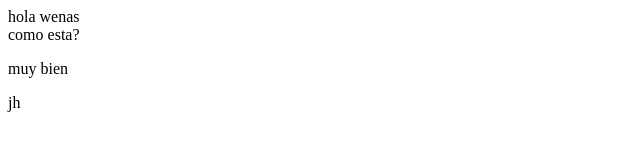
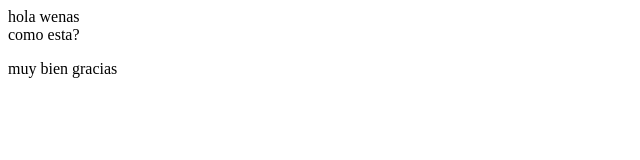
Before and after one commit to spring332/hola, a plain HTML site: page index.html in a window 1280 px wide. Shown: the full height of the page, 0-640 px from the left. Drawn offline with Linux system fonts and the light colour scheme.

Commit message:
hola alfin termine este curso

```diff
--- a/index.html
+++ b/index.html
@@ -14,10 +14,7 @@
         como esta?
     </article>
     <p>
-        muy bien
-    </p>
-    <p>
-        jh
+        muy bien gracias
     </p>
 </body>
 </html>
```
